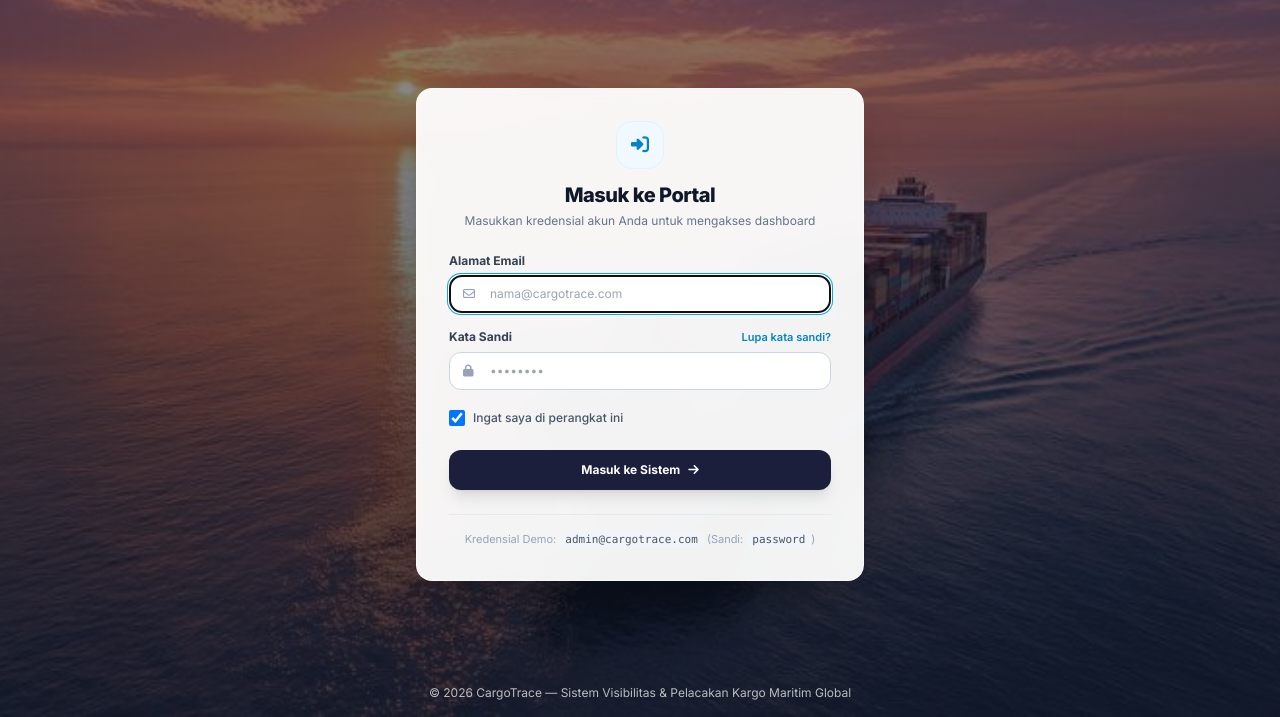
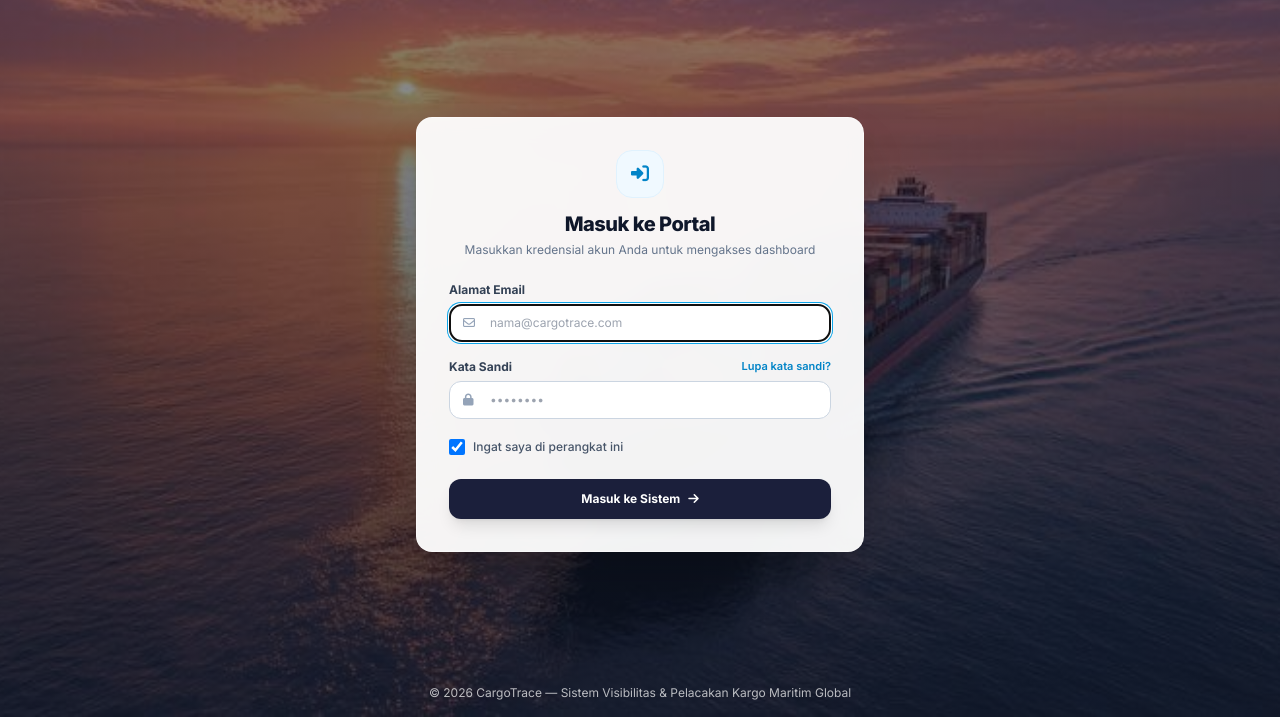
Before and after one commit to zahralsm/CargoTrace, a Laravel app: page /login in a window 1280 px wide. Shown: the part 83-800 px from the top of the page. Run offline with Laravel 12, Linux system fonts and the light colour scheme; some libraries are stand-ins or nearby versions.

Commit message:
style: remove demo credential hint from login card for production-ready look

```diff
--- a/resources/views/auth/login.blade.php
+++ b/resources/views/auth/login.blade.php
@@ -70,11 +70,4 @@
             </button>
         </div>
     </form>
-
-    <!-- Informasi Akun Uji Coba (Subtle & Rapi di Bawah) -->
-    <div class="mt-6 pt-4 border-t border-slate-200/80 text-center">
-        <p class="text-[11px] text-slate-400">
-            Kredensial Demo: <code class="font-mono text-slate-600 bg-slate-100 px-1.5 py-0.5 rounded">admin@cargotrace.com</code> (Sandi: <code class="font-mono text-slate-600 bg-slate-100 px-1.5 py-0.5 rounded">password</code>)
-        </p>
-    </div>
 </x-guest-layout>
```
